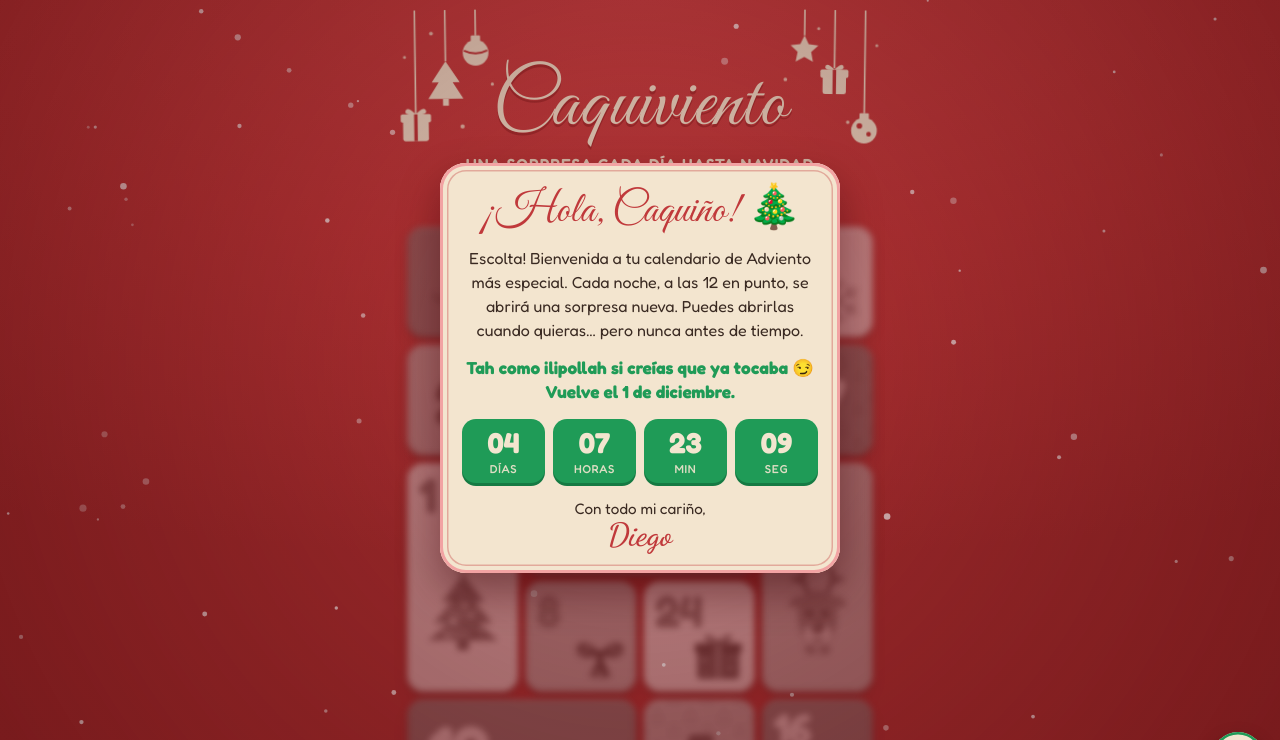
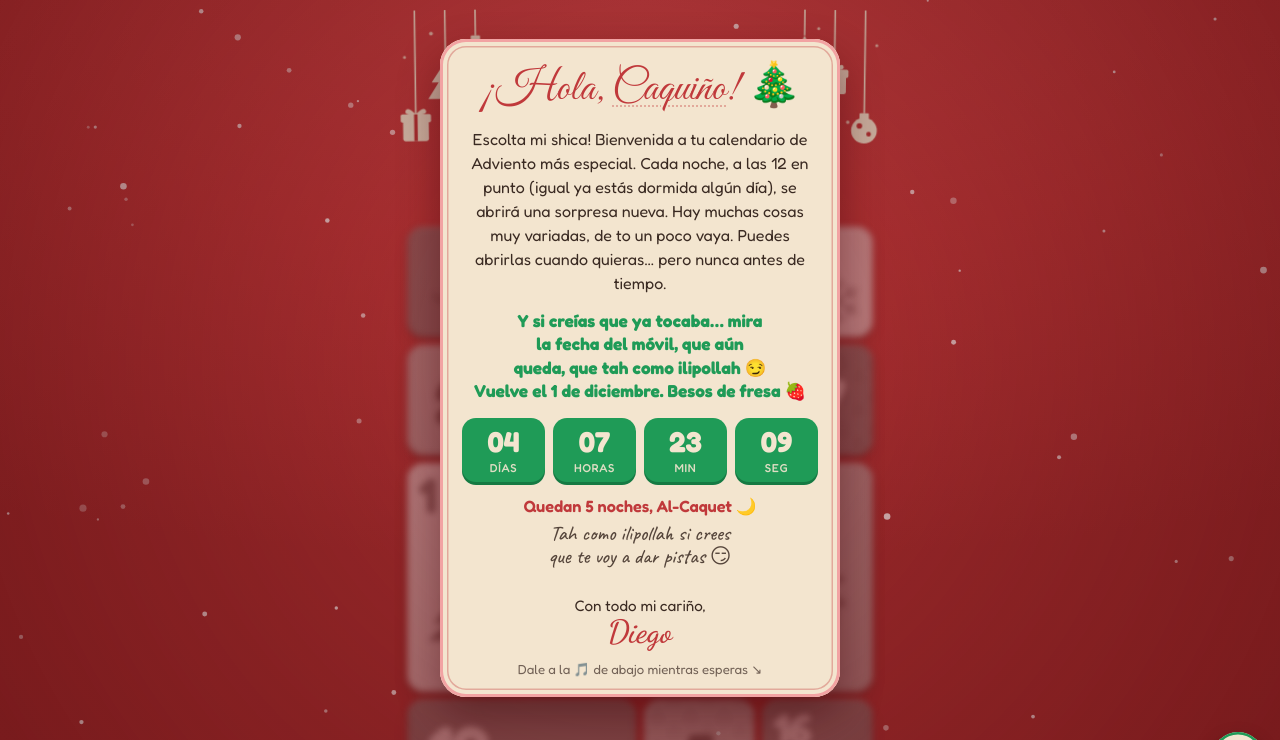
Before and after one commit to diiegoo72/caquidviento, a plain HTML site: page index.html in a window 1280 px wide. Shown: the top 740 px of the page. Drawn offline with Linux system fonts and the light colour scheme.

Commit message:
Pantalla del contador: saludo en una línea, texto nuevo y detalles
- El saludo se encoge para caber en una línea con motes largos
- Texto y aviso nuevos de Diego
- Tocar el mote lo cambia por otro
- Frase según las noches que quedan y frases que van rotando
- Aviso del botón de música

Co-Authored-By: Claude Opus 5.5 <noreply@anthropic.com>

```diff
--- a/css/styles.css
+++ b/css/styles.css
@@ -432,7 +432,42 @@ body.modal-abierto { overflow: hidden; }
   box-shadow: 0 18px 40px rgba(60, 5, 8, .45), inset 0 0 0 3px var(--rosa), inset 0 0 0 7px var(--crema), inset 0 0 0 8.5px rgba(192, 57, 59, .35);
   animation: aparecer .7s ease both;
 }
-.espera-titulo { margin: 0; font-family: var(--f-script); font-size: 2.7rem; line-height: 1.05; color: var(--rojo); }
+.espera-titulo { margin: 0; font-family: var(--f-script); font-size: 2.7rem; line-height: 1.15; color: var(--rojo); white-space: nowrap; }
+/* El mote es un botón secreto: al tocarlo cambia por otro */
+.mote-saludo {
+  display: inline-block;
+  padding: 0;
+  border: 0;
+  background: none;
+  font: inherit;
+  color: inherit;
+  cursor: pointer;
+  text-decoration: underline dotted rgba(192, 57, 59, .35);
+  text-decoration-thickness: 2px;
+  text-underline-offset: 6px;
+  -webkit-tap-highlight-color: transparent;
+}
+.mote-saludo.salta { animation: saltoMote .45s cubic-bezier(.3, 1.6, .5, 1); }
+@keyframes saltoMote {
+  0% { transform: translateY(0) scale(1); }
+  40% { transform: translateY(-8px) scale(1.08) rotate(-3deg); }
+  100% { transform: none; }
+}
+.espera-aviso, .espera-falta, .espera-frase { text-wrap: balance; }
+.espera-falta { margin: 14px 0 0; font-weight: 600; font-size: 1.02rem; color: var(--rojo); }
+.espera-frase {
+  min-height: 2.8em;
+  margin: 6px 0 0;
+  font-family: var(--f-mano);
+  font-size: 1.3rem;
+  line-height: 1.1;
+  color: var(--tinta);
+  opacity: .85;
+  transition: opacity .5s ease;
+}
+.espera-frase.fuera { opacity: 0; }
+.espera-musica { margin: 10px 0 0; font-size: .82rem; color: rgba(58, 42, 34, .7); }
+.espera-musica[hidden] { display: none; }
 .espera-texto { margin: 12px 0 0; font-size: 1rem; line-height: 1.5; }
 .espera-aviso { margin: 14px 0 0; font-weight: 700; font-size: 1.08rem; line-height: 1.35; color: var(--verde); }
 .cuenta {
--- a/index.html
+++ b/index.html
@@ -99,19 +99,23 @@
   <!-- Pantalla de espera (antes del 1 de diciembre) -->
   <div id="espera" class="espera" hidden>
     <div class="espera-tarjeta" role="dialog" aria-labelledby="espera-titulo" aria-describedby="espera-texto">
-      <p class="espera-titulo" id="espera-titulo">¡Hola, <span id="mote-saludo">Caqui</span>! 🎄</p>
+      <p class="espera-titulo" id="espera-titulo">¡Hola, <button type="button" id="mote-saludo" class="mote-saludo" aria-label="Cambiar mote">Caqui</button>! 🎄</p>
       <p class="espera-texto" id="espera-texto">
-        Escolta! Bienvenida a tu calendario de Adviento más especial. Cada noche, a las 12 en punto,
-        se abrirá una sorpresa nueva. Puedes abrirlas cuando quieras… pero nunca antes de tiempo.
+        Escolta mi shica! Bienvenida a tu calendario de Adviento más especial. Cada noche, a las 12 en punto
+        (igual ya estás dormida algún día), se abrirá una sorpresa nueva. Hay muchas cosas muy variadas,
+        de to un poco vaya. Puedes abrirlas cuando quieras… pero nunca antes de tiempo.
       </p>
-      <p class="espera-aviso">Tah como ilipollah si creías que ya tocaba 😏<br>Vuelve el 1 de diciembre.</p>
+      <p class="espera-aviso">Y si creías que ya tocaba… mira la fecha del móvil, que aún queda, que tah como ilipollah 😏<br>Vuelve el 1 de diciembre. Besos de fresa&nbsp;🍓</p>
       <div class="cuenta" role="timer" aria-live="off">
         <div class="cuenta-bloque"><span id="c-dias">00</span><small>días</small></div>
         <div class="cuenta-bloque"><span id="c-horas">00</span><small>horas</small></div>
         <div class="cuenta-bloque"><span id="c-min">00</span><small>min</small></div>
         <div class="cuenta-bloque"><span id="c-seg">00</span><small>seg</small></div>
       </div>
+      <p class="espera-falta" id="espera-falta"></p>
+      <p class="espera-frase" id="espera-frase" aria-live="off"></p>
       <p class="espera-firma">Con todo mi cariño, <span>Diego</span></p>
+      <p class="espera-musica" id="espera-musica">Dale a la 🎵 de abajo mientras esperas ↘</p>
     </div>
   </div>
 
--- a/js/app.js
+++ b/js/app.js
@@ -125,6 +125,8 @@
   const parrafos = t => esc(t).split(/\n{2,}/).map(p => `<p>${p.replace(/\n/g, '<br>')}</p>`).join('');
   const azar = lista => lista[Math.floor(Math.random() * lista.length)];
   const moteAlAzar = () => (typeof MOTES !== 'undefined' && MOTES.length ? azar(MOTES) : 'Caqui');
+  // Sustituye {MOTE} y pega el emoji final a la palabra anterior (que no se quede solo en una línea)
+  const rellenar = texto => texto.replace(/\{MOTE\}/g, () => moteAlAzar()).replace(/ (\S+)$/, ' $1');
 
   function partirTiempo(ms) {
     const s = Math.max(0, Math.floor(ms / 1000));
@@ -228,6 +230,18 @@
     }
   }
 
+  // Frase bajo el contador según lo que quede (solo se reescribe al cambiar de tramo)
+  const elFalta = $('#espera-falta');
+  let tramoFalta = '';
+  function actualizarFalta(restante) {
+    if (!elFalta || typeof FRASES_FALTA === 'undefined') return;
+    const noches = Math.ceil(restante / 86400000);
+    const tramo = restante <= 3600000 ? 'ultimaHora' : noches <= 1 ? 'unaNoche' : 'variasNoches:' + noches;
+    if (tramo === tramoFalta) return;
+    tramoFalta = tramo;
+    elFalta.textContent = rellenar(FRASES_FALTA[tramo.split(':')[0]] || '').replace(/\{NOCHES\}/g, noches);
+  }
+
   function actualizarTextos(ms) {
     const { fase, n } = estado;
     if (fase === 'espera') {
@@ -237,6 +251,7 @@
       elCuenta.m.textContent = dos(t.m);
       elCuenta.s.textContent = dos(t.s);
       elProxima.hidden = true;
+      actualizarFalta(DESBLOQUEO[1] - ms);
     } else if (fase === 'adviento') {
       elProxima.hidden = false;
       if (n < 25) {
@@ -730,17 +745,62 @@
     btnMusica.classList.toggle('sonando', sonando);
     btnMusica.setAttribute('aria-pressed', String(sonando));
     btnMusica.setAttribute('aria-label', sonando ? 'Silenciar música' : 'Activar música');
+    if (sonando) { const aviso = $('#espera-musica'); if (aviso) aviso.hidden = true; }
   });
 
   /* =========================================================
      Arranque
      ========================================================= */
-  // Saludo de la pantalla de espera con un mote al azar
+  // Saludo de la pantalla de espera con un mote al azar, siempre en una línea
   const elMote = $('#mote-saludo');
-  if (elMote) elMote.textContent = moteAlAzar();
+  const elSaludo = $('#espera-titulo');
+  function ajustarSaludo() {
+    if (!elSaludo || elEspera.hidden) return;
+    let px = parseFloat(getComputedStyle(document.documentElement).fontSize) * 2.7;
+    elSaludo.style.fontSize = px + 'px';
+    while (elSaludo.scrollWidth > elSaludo.clientWidth && px > 24) {
+      px -= 1;
+      elSaludo.style.fontSize = px + 'px';
+    }
+  }
+  if (elMote) {
+    elMote.textContent = moteAlAzar();
+    // Secreto: tocar el mote lo cambia por otro distinto
+    elMote.addEventListener('click', () => {
+      if (typeof MOTES === 'undefined' || MOTES.length < 2) return;
+      const otros = MOTES.filter(m => m !== elMote.textContent);
+      elMote.textContent = azar(otros);
+      ajustarSaludo();
+      elMote.classList.remove('salta');
+      void elMote.offsetWidth;
+      elMote.classList.add('salta');
+    });
+  }
+  if (document.fonts) document.fonts.ready.then(ajustarSaludo);
+  window.addEventListener('resize', ajustarSaludo);
+
+  // Frases que van rotando bajo el contador
+  const elFrase = $('#espera-frase');
+  if (elFrase && typeof FRASES_ESPERA !== 'undefined' && FRASES_ESPERA.length) {
+    let ultima = -1;
+    const siguienteFrase = () => {
+      let i;
+      do { i = Math.floor(Math.random() * FRASES_ESPERA.length); } while (FRASES_ESPERA.length > 1 && i === ultima);
+      ultima = i;
+      elFrase.textContent = rellenar(FRASES_ESPERA[i]);
+    };
+    siguienteFrase();
+    setInterval(() => {
+      if (elEspera.hidden || document.hidden) return;
+      if (movimientoReducido.matches) { siguienteFrase(); return; }
+      elFrase.classList.add('fuera');
+      setTimeout(() => { siguienteFrase(); elFrase.classList.remove('fuera'); }, 500);
+    }, 6000);
+  }
 
   iniciarNieve();
   bucle();
+  ajustarSaludo();
 
   if (PRUEBA) {
     if (params.get('reset') === '1') mostrarToast('Progreso borrado 🧹');
--- a/js/regalos.js
+++ b/js/regalos.js
@@ -256,3 +256,31 @@ const MENSAJES_BLOQUEO = [
   'Te he dicho que no, Caquiño. Bueno, que todavía no 🤭',
   'Sigue tocando, {MOTE}, que no se va a abrir. Pero me hace gracia 😂'
 ];
+
+/* ---------------------------------------------------------------------
+   ⏳ PANTALLA DEL CONTADOR (antes del 1 de diciembre)
+   FRASES_FALTA: la línea bajo el contador, según lo que quede.
+     {NOCHES} = noches que faltan, {MOTE} = mote al azar.
+   --------------------------------------------------------------------- */
+const FRASES_FALTA = {
+  variasNoches: 'Quedan {NOCHES} noches, {MOTE} 🌙',
+  unaNoche: '¡Mañana empieza, cagarro! Esta noche a las 12 🎁',
+  ultimaHora: '¡Ya casi, Caquiño! No te duermas 😴'
+};
+
+/* Frases que van rotando cada pocos segundos bajo el contador.
+   También pueden llevar {MOTE}. Añade o quita las que quieras. */
+const FRASES_ESPERA = [
+  'Escolta! Que te quiero mucho, aunque seas una impaciente',
+  'Diego está envolviendo cosas a escondidas 🤫',
+  'Mirar el contador no hace que vaya más rápido, {MOTE}',
+  'Los elfos ya están trabajando para ti 🧝',
+  'Hay una cajita con tu nombre esperándote',
+  'Tah como ilipollah si crees que te voy a dar pistas 😏',
+  'Ve calentando el chocolate, que se acerca diciembre ☕',
+  'Escolta, Al-Caquet: 25 sorpresas. Veinticinco.',
+  'Vuelve mañana y verás que queda menos 😌',
+  'Besos de fresa mientras tanto 🍓',
+  'Ni Papá Noel tiene tanta paciencia como tú, {MOTE}',
+  'Pon la musiquita y espérate tranquila 🎶'
+];
```
Also changed, not shown: 1 other file.
